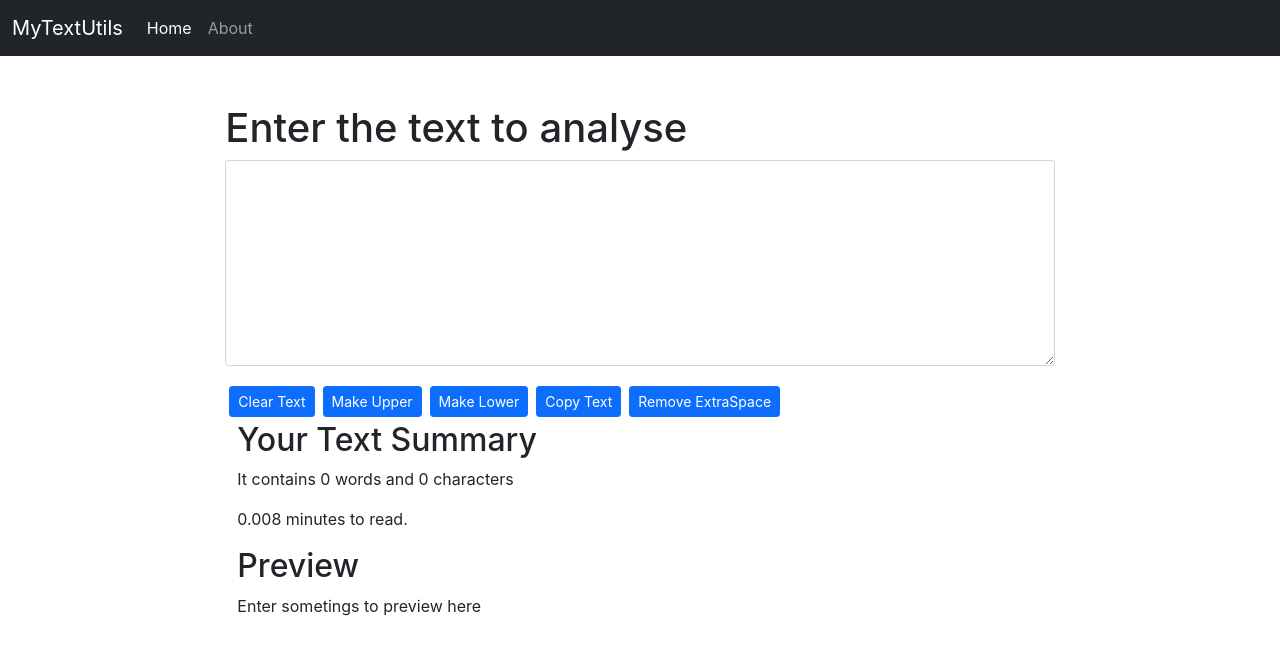
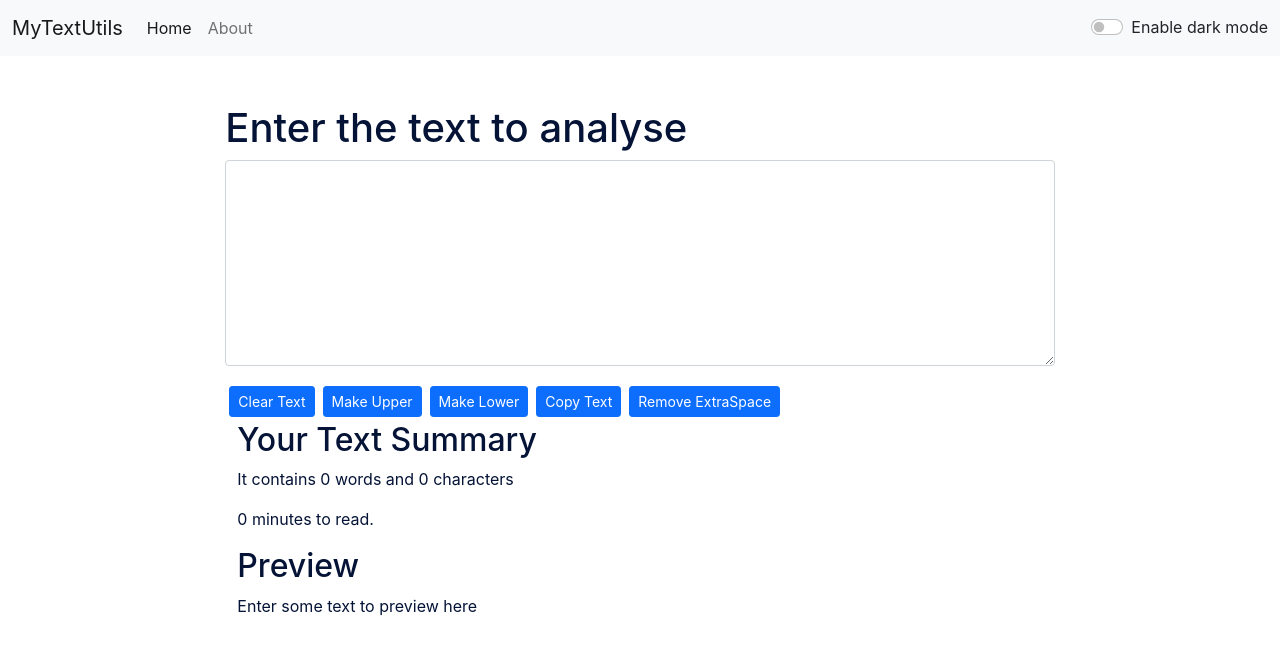
Before and after one commit to pradeep2165/textutils, a React (Create React App) app: page / in a window 1280 px wide. Shown: the top 654 px of the page. Built offline with nearby package versions, Linux system fonts and the light colour scheme.

Commit message:
made dark and light mode theme for home page

```diff
--- a/src/App.js
+++ b/src/App.js
@@ -1,13 +1,24 @@
+import { useState } from "react";
 import "./App.css";
 import Navbar from "./component/Navbar";
 // import About from "./component/About";
 import TextForm from "./component/TextForm";
 function App() {
+  const [mode, setMode] = useState("light");
+  const changeMode = () => {
+    if (mode === "light") {
+      setMode("dark");
+      document.body.style.backgroundColor = "#041336";
+    } else {
+      setMode("light");
+      document.body.style.backgroundColor = "white";
+    }
+  };
   return (
     <>
-      <Navbar title="MyTextUtils" />
+      <Navbar title="MyTextUtils" mode={mode} toggleMode={changeMode} />
       <div className="container mt-5 col-md-8">
-        <TextForm heading="Enter the text to analyse" />
+        <TextForm heading="Enter the text to analyse" mode={mode} />
         {/* <About /> */}
       </div>
     </>
--- a/src/component/Navbar.js
+++ b/src/component/Navbar.js
@@ -4,7 +4,9 @@ import PropTypes from "prop-types";
 export default function Navbar(props) {
   return (
     <div>
-      <nav className="navbar navbar-expand-lg navbar-dark  bg-dark">
+      <nav
+        className={`navbar navbar-expand-lg navbar-${props.mode}  bg-${props.mode}`}
+      >
         <div className="container-fluid">
           <a className="navbar-brand" href="/">
             {props.title}
@@ -33,6 +35,25 @@ export default function Navbar(props) {
                 </a>
               </li>
             </ul>
+            <div
+              className={`form-check form-switch text-${
+                props.mode === "dark" ? "light" : "dark"
+              }`}
+              onClick={props.toggleMode}
+            >
+              <input
+                className="form-check-input"
+                type="checkbox"
+                role="switch"
+                id="flexSwitchCheckDefault"
+              />
+              <label
+                className="form-check-label"
+                htmlFor="flexSwitchCheckDefault"
+              >
+                Enable {props.mode === "dark" ? "light" : "dark"} mode
+              </label>
+            </div>
           </div>
         </div>
       </nav>
--- a/src/component/TextForm.js
+++ b/src/component/TextForm.js
@@ -31,7 +31,9 @@ export default function TextForm(props) {
         <></>
       </div>
       <div children="container">
-        <h1>{props.heading}</h1>
+        <h1 style={{ color: props.mode === "light" ? "#041336" : "white" }}>
+          {props.heading}
+        </h1>
         <div className="mb-3">
           <textarea
             className="form-control"
@@ -70,17 +72,23 @@ export default function TextForm(props) {
           Remove ExtraSpace
         </button>
       </div>
-      <div className="container">
+      <div
+        className="container"
+        style={{ color: props.mode === "light" ? "#041336" : "white" }}
+      >
         <h2>Your Text Summary</h2>
         <p>
           It contains {text ? text.split(" ").length : 0} words and{" "}
           {text.length} characters
         </p>
-        <p>{0.008 * text.split(" ").length} minutes to read.</p>
+        <p>{0.008 * (text ? text.split(" ").length : 0)} minutes to read.</p>
       </div>
-      <div className="container">
+      <div
+        className="container"
+        style={{ color: props.mode === "light" ? "#041336" : "white" }}
+      >
         <h2>Preview</h2>
-        <p>{!text ? "Enter sometings to preview here" : text}</p>
+        <p>{!text ? "Enter some text to preview here" : text}</p>
       </div>
     </>
   );
```
